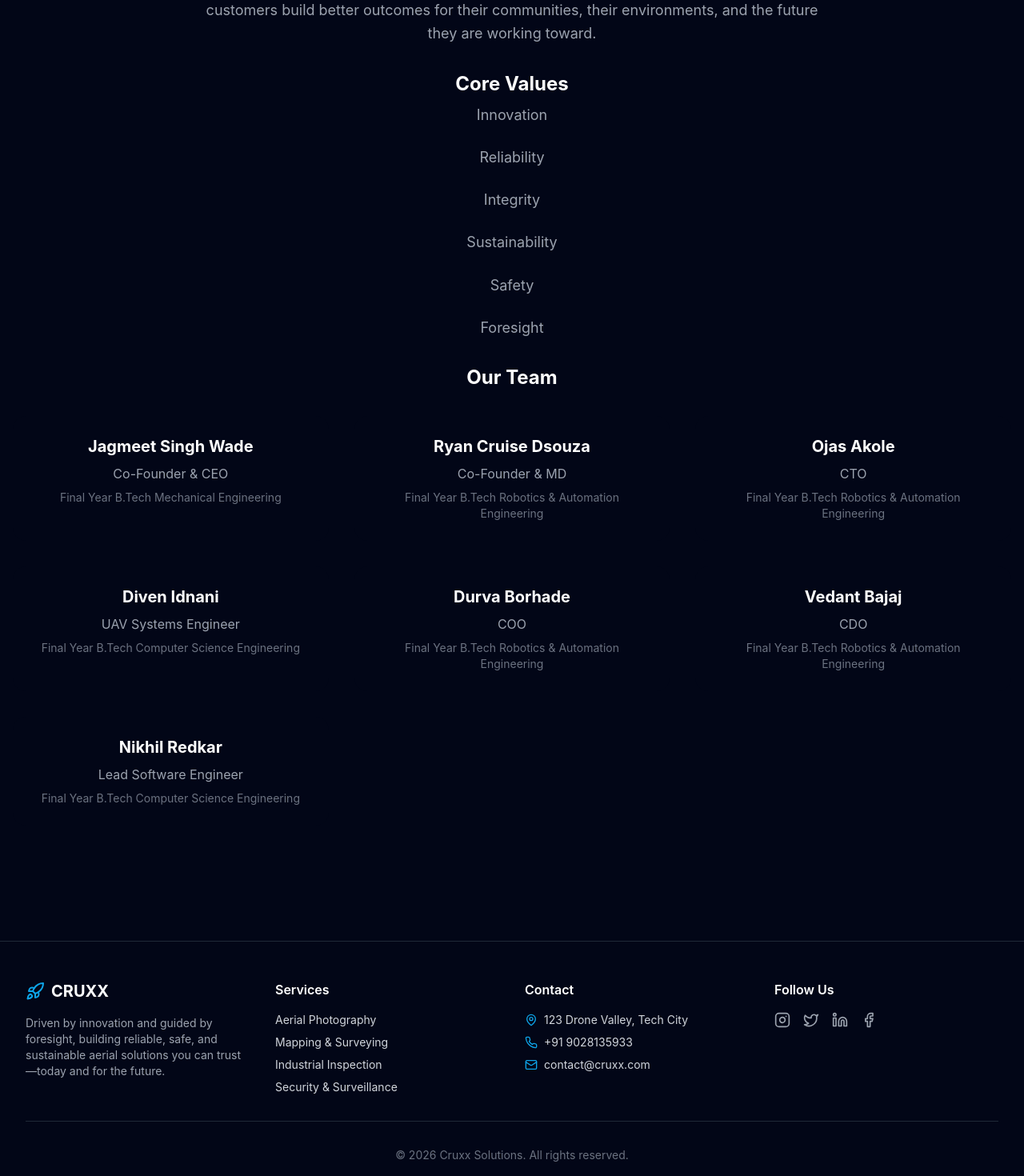
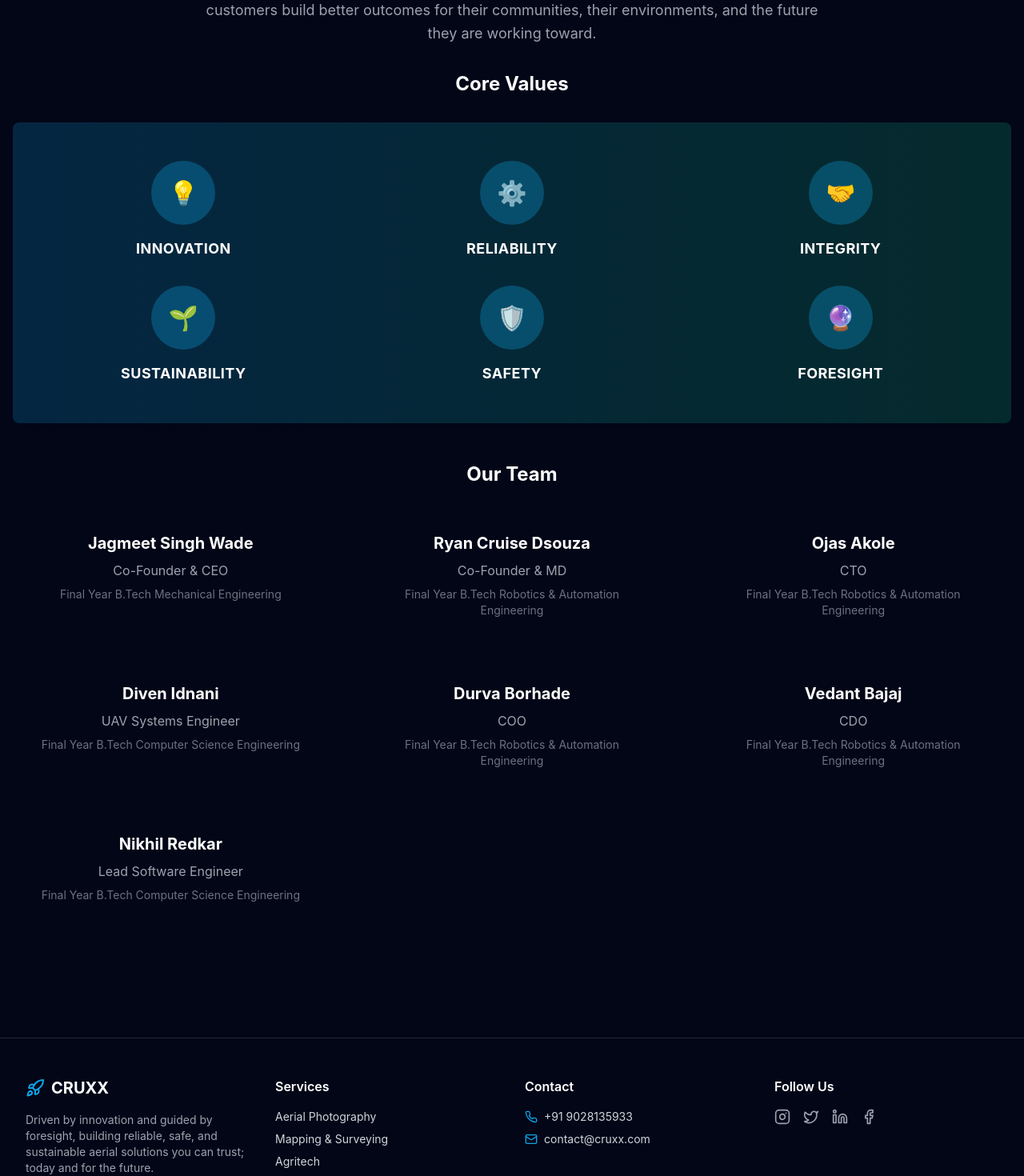
Before and after one commit to cruxxsolutions/Website, a React (Vite) app in the folder client/: page /about in a window 1280 px wide. Shown: the part 540-2010 px from the top of the page at 80% size. Built offline with nearby package versions, Linux system fonts and the light colour scheme.

Commit message:
some more content and grammer changes
misc changes

```diff
--- a/client/src/components/Footer.jsx
+++ b/client/src/components/Footer.jsx
@@ -12,7 +12,7 @@ const Footer = () => {
                             <span className="text-xl font-bold text-white">CRUXX</span>
                         </div>
                         <p className="text-sm text-gray-400">
-                            Driven by innovation and guided by foresight, building reliable, safe, and sustainable aerial solutions you can trust—today and for the future.
+                            Driven by innovation and guided by foresight, building reliable, safe, and sustainable aerial solutions you can trust; today and for the future.
                         </p>
                     </div>
 
@@ -21,7 +21,7 @@ const Footer = () => {
                         <ul className="space-y-2 text-sm">
                             <li><a href="#" className="hover:text-primary transition">Aerial Photography</a></li>
                             <li><a href="#" className="hover:text-primary transition">Mapping & Surveying</a></li>
-                            <li><a href="#" className="hover:text-primary transition">Industrial Inspection</a></li>
+                            <li><a href="#" className="hover:text-primary transition">Agritech</a></li>
                             <li><a href="#" className="hover:text-primary transition">Security & Surveillance</a></li>
                         </ul>
                     </div>
@@ -29,10 +29,7 @@ const Footer = () => {
                     <div>
                         <h3 className="text-white font-semibold mb-4">Contact</h3>
                         <ul className="space-y-2 text-sm">
-                            <li className="flex items-center space-x-2">
-                                <MapPin className="h-4 w-4 text-primary" />
-                                <span>123 Drone Valley, Tech City</span>
-                            </li>
+
                             <li className="flex items-center space-x-2">
                                 <Phone className="h-4 w-4 text-primary" />
                                 <span>+91 9028135933</span>
--- a/client/src/components/Hero.jsx
+++ b/client/src/components/Hero.jsx
@@ -24,7 +24,7 @@ const Hero = () => {
                     transition={{ duration: 0.8 }}
                 >
                    {/* <h2 className="text-primary font-medium tracking-widest uppercase mb-4">Future of Aerial Technology</h2> */}
-                    <h1 className="text-4xl md:text-6xl font-bold text-white mb- leading-tight">
+                    <h1 className="text-2xl md:text-5xl font-bold text-white mb-4 leading-tight whitespace-nowrap">
                         Critical Thinking <span className="text-transparent bg-clip-text bg-gradient-to-r from-primary to-secondary">Reliable Engineering</span>
                     </h1>
                     <p className="text-xl text-gray-300 mb-10 max-w-2xl mx-auto">
--- a/client/src/pages/Home.jsx
+++ b/client/src/pages/Home.jsx
@@ -17,7 +17,7 @@ const Home = () => {
                         <div>
                             <h2 className="text-3xl md:text-4xl font-bold text-white mb-6">Redefining Aerial Solutions</h2>
                             <p className="text-gray-400 mb-6 text-lg">
-                                At Cruxx Solutions, we leverage cutting-edge drone technology to provide actionable insights and automated solutions across industries. If you have a problem, we’ll offer a solution.
+                                At Cruxx Solutions, we leverage cutting-edge aerial technology to provide actionable insights and automated solutions across industries. If you have a problem, we’ll offer a solution.
                             </p>
                             <ul className="space-y-4 mb-8">
                                 {['3D Mapping', 'NDVI Mapping', 'Agricultural Drones'].map((item, index) => (
@@ -46,7 +46,7 @@ const Home = () => {
                 <div className="max-w-5xl mx-auto px-4 text-center">
                     <h2 className="text-3xl md:text-4xl font-bold text-white mb-6">Ready to elevate your operations?</h2>
                     <p className="text-gray-300 mb-8 text-lg">
-                        Contact us today to discuss how our drone solutions can save you time, money, and reduce risk.
+                        Contact us today to discuss how our aerial solutions can save you time, money, and reduce risk.
                     </p>
                     <Link to="/contact" className="px-8 py-4 bg-primary text-white font-bold rounded-full hover:bg-sky-600 transition inline-block">
                         Start a Project
--- a/client/src/pages/Services.jsx
+++ b/client/src/pages/Services.jsx
@@ -17,8 +17,11 @@ const Services = () => {
                 console.error("Error fetching services:", error);
                 // Fallback data if backend isn't ready/connected
                 setServices([
-                    { title: 'Aerial Photography', description: 'High-res imaging', icon: 'Camera', category: 'Media' },
-                    { title: 'Mapping', description: '3D Mapping', icon: 'Map', category: 'Construction' }
+                    { title: 'AgriTech', description: 'NDVI Sensing & Precision Agriculture', icon: 'Sprout', category: 'SMART AGRICULTURE' },
+                    { title: 'Smart Infrastructure', description: 'Surveying & 3D Mapping', icon: 'Map', category: 'INFRASTRUCTURE' },
+                    { title: 'Aerial Photography', description: 'Photogrammetry & Cinematography', icon: 'Camera', category: 'MEDIA' },
+                    { title: 'Custom Solutions', description: 'Tailored UAV Systems for Your Requirements', icon: 'Rocket', category: 'ENGINEERING' },
+                    { title: 'Cross-Domain Solutions', description: 'Expertise Beyond Boundaries. Let\'s Talk', icon: 'Activity', category: 'INNOVATION' }
                 ]);
             } finally {
                 setLoading(false);
--- a/client/src/pages/about.jsx
+++ b/client/src/pages/about.jsx
@@ -43,6 +43,7 @@ const About = () => {
         <div className="pt-24 pb-20 px-4 max-w-7xl mx-auto">
             <div className="text-center mb-16">
                 <h1 className="text-4xl md:text-5xl font-bold text-white mb-6">About Us</h1>
+
                  <h2 className="text-2xl font-bold text-white mb-2">
                     Vision
                 </h2>
@@ -59,28 +60,49 @@ const About = () => {
                 <p className="text-gray-400 text-lg leading-relaxed mb-8 max-w-3xl mx-auto">
                     Through operational excellence, sustainability, and accountability, we exist to serve our customers with care, integrity, and deep responsibility. We listen closely to their challenges, stand beside them in solving what truly matters, and deliver reliable and safe solutions they can trust. By focusing on real impact—not just technology—we help our customers build better outcomes for their communities, their environments, and the future they are working toward.
                 </p>
-                <h2 className="text-2xl font-bold text-white mb-2">
+                <h2 className="text-2xl font-bold text-white mb-8">
                     Core Values
                 </h2>
-                <p className="text-gray-400 text-lg leading-relaxed mb-6 max-w-3xl mx-auto">
-                    Innovation
-                </p>
-                <p className="text-gray-400 text-lg leading-relaxed mb-6 max-w-3xl mx-auto">
-                    Reliability
-                </p>
-                <p className="text-gray-400 text-lg leading-relaxed mb-6 max-w-3xl mx-auto">
-                    Integrity
-                </p>
-                <p className="text-gray-400 text-lg leading-relaxed mb-6 max-w-3xl mx-auto">
-                    Sustainability
-                </p>
-                <p className="text-gray-400 text-lg leading-relaxed mb-6 max-w-3xl mx-auto">
-
-                    Safety
-                </p>
-                <p className="text-gray-400 text-lg leading-relaxed mb-8 max-w-3xl mx-auto">
-                    Foresight
-                </p>
+                <div className="bg-gradient-to-r from-primary/20 to-secondary/20 rounded-lg py-12 px-6 mb-12">
+                    <div className="grid grid-cols-2 md:grid-cols-3 gap-8">
+                        <div className="text-center">
+                            <div className="w-20 h-20 mx-auto mb-4 rounded-full bg-primary/30 flex items-center justify-center">
+                                <span className="text-3xl">💡</span>
+                            </div>
+                            <p className="text-white font-bold text-lg uppercase tracking-wide">Innovation</p>
+                        </div>
+                        <div className="text-center">
+                            <div className="w-20 h-20 mx-auto mb-4 rounded-full bg-primary/30 flex items-center justify-center">
+                                <span className="text-3xl">⚙️</span>
+                            </div>
+                            <p className="text-white font-bold text-lg uppercase tracking-wide">Reliability</p>
+                        </div>
+                        <div className="text-center">
+                            <div className="w-20 h-20 mx-auto mb-4 rounded-full bg-primary/30 flex items-center justify-center">
+                                <span className="text-3xl">🤝</span>
+                            </div>
+                            <p className="text-white font-bold text-lg uppercase tracking-wide">Integrity</p>
+                        </div>
+                        <div className="text-center">
+                            <div className="w-20 h-20 mx-auto mb-4 rounded-full bg-primary/30 flex items-center justify-center">
+                                <span className="text-3xl">🌱</span>
+                            </div>
+                            <p className="text-white font-bold text-lg uppercase tracking-wide">Sustainability</p>
+                        </div>
+                        <div className="text-center">
+                            <div className="w-20 h-20 mx-auto mb-4 rounded-full bg-primary/30 flex items-center justify-center">
+                                <span className="text-3xl">🛡️</span>
+                            </div>
+                            <p className="text-white font-bold text-lg uppercase tracking-wide">Safety</p>
+                        </div>
+                        <div className="text-center">
+                            <div className="w-20 h-20 mx-auto mb-4 rounded-full bg-primary/30 flex items-center justify-center">
+                                <span className="text-3xl">🔮</span>
+                            </div>
+                            <p className="text-white font-bold text-lg uppercase tracking-wide">Foresight</p>
+                        </div>
+                    </div>
+                </div>
                 <h2 className="text-2xl font-bold text-white mb-2">
                     Our Team
                 </h2>
```
